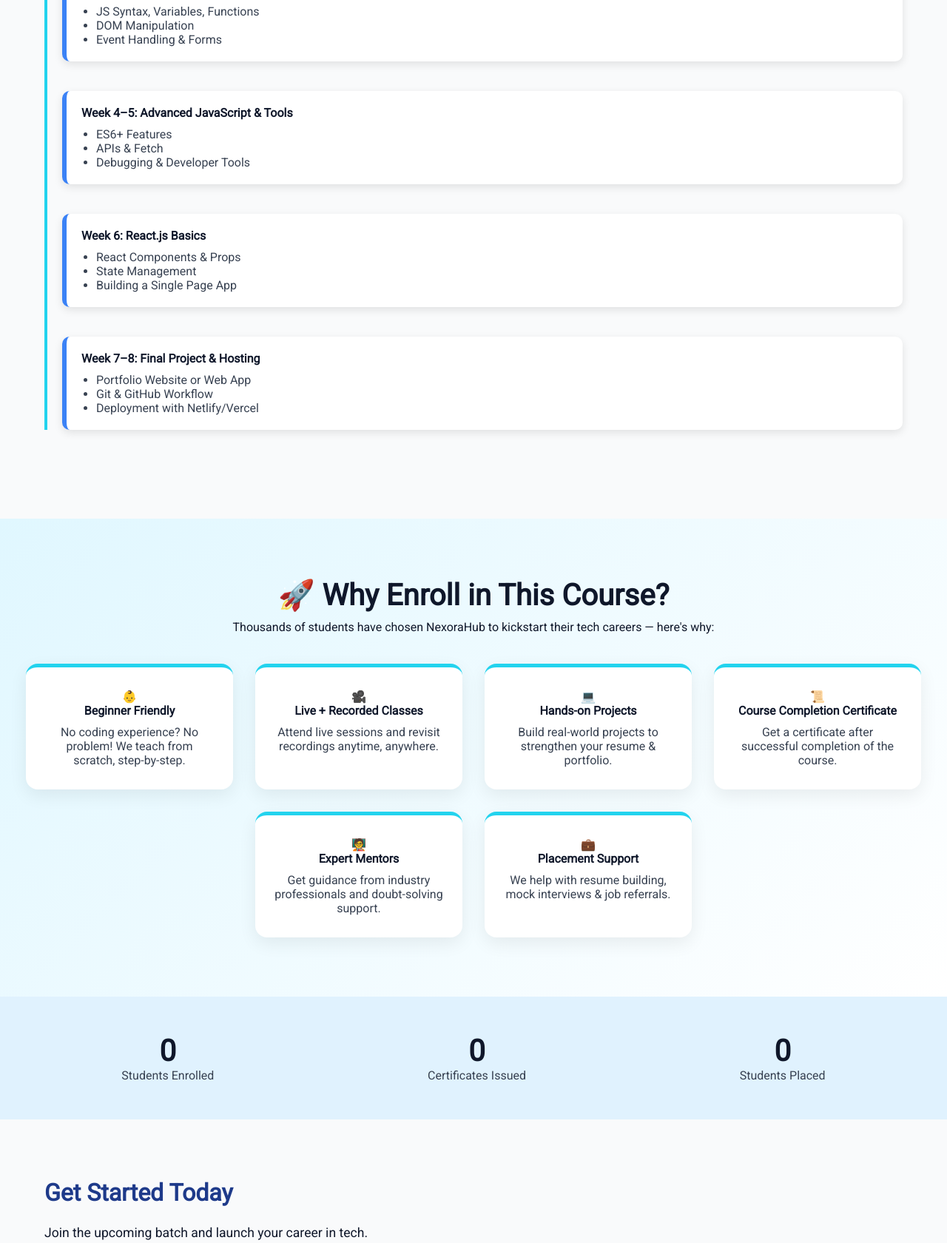
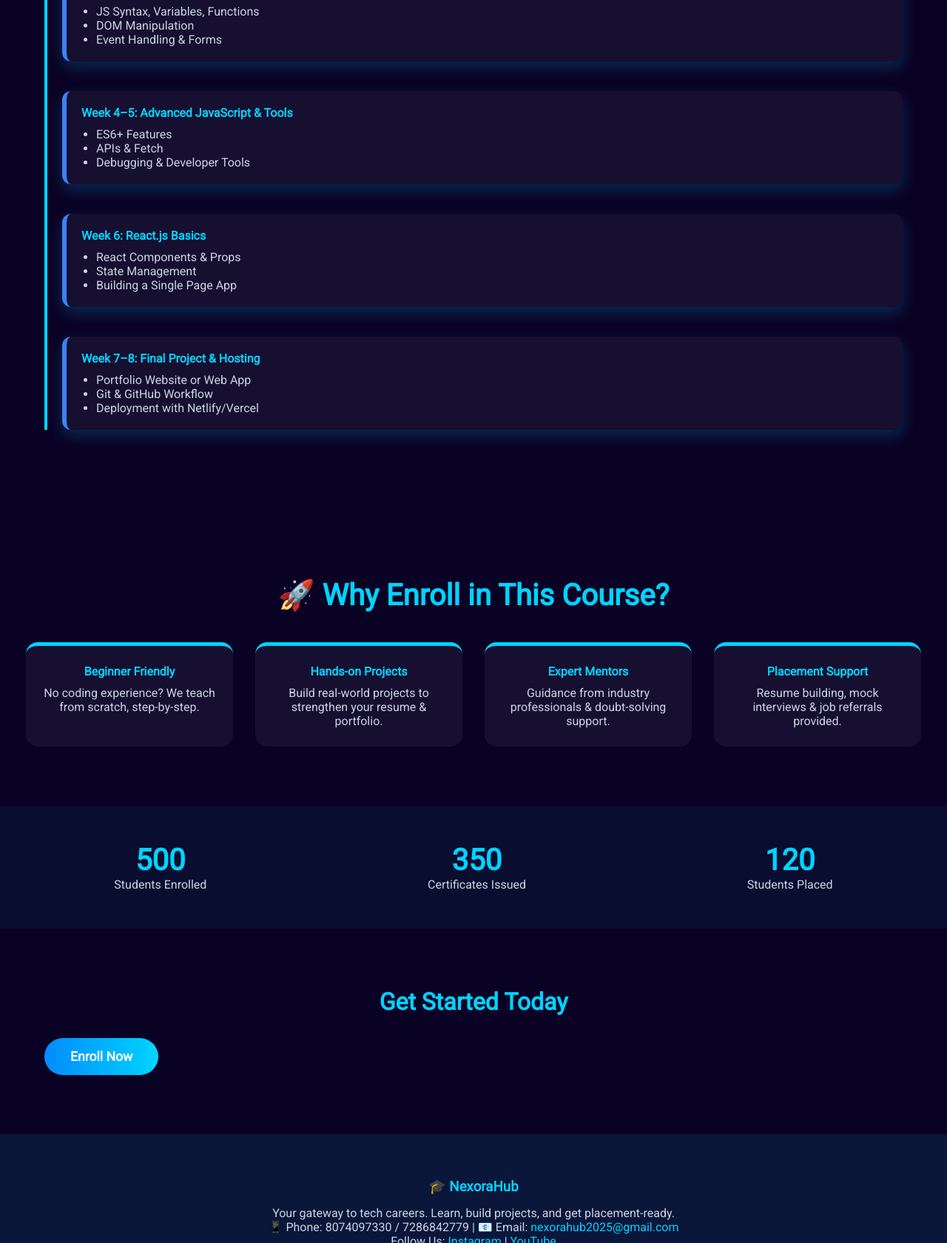
Before and after one commit to nexorahub2025/nexorahub, a plain HTML site: page pages/web-development.html in a window 1280 px wide. Shown: the part 1120-2800 px from the top of the page at 74% size. Drawn offline with Linux system fonts and the light colour scheme.

Commit message:
Update web-development.html

```diff
--- a/pages/web-development.html
+++ b/pages/web-development.html
@@ -4,7 +4,7 @@
 <head>
     <meta charset="UTF-8" />
     <meta name="viewport" content="width=device-width, initial-scale=1.0" />
-    <title>Artificial Intelligence - NexoraHub</title>
+    <title>Web Development - NexoraHub</title>
     <link href="https://fonts.googleapis.com/css2?family=Roboto&display=swap" rel="stylesheet" />
     <style>
         * {
@@ -15,55 +15,77 @@
         }
 
         body {
-            background: #f9fafb;
-            color: #0f172a;
+            background: #0a0225;
+            color: #fff;
+            scroll-behavior: smooth;
         }
 
         nav {
-            background: #0f172a;
-            color: #fff;
-            padding: 20px 40px;
             display: flex;
             justify-content: space-between;
             align-items: center;
+            padding: 15px 40px;
+            background: rgba(10, 25, 60, 0.9);
+            backdrop-filter: blur(8px);
+            position: fixed;
+            width: 100%;
+            z-index: 10;
         }
 
         nav h1 a {
-            color: #22d3ee;
+            color: #00d4ff;
+            text-decoration: none;
             font-size: 1.8rem;
-            text-decoration: none;
+            font-weight: bold;
         }
 
         nav ul {
             list-style: none;
             display: flex;
-        }
-
-        nav ul li {
-            margin-left: 20px;
+            gap: 25px;
         }
 
         nav ul li a {
-            color: white;
+            color: #fff;
             text-decoration: none;
-            font-weight: bold;
+            font-weight: 500;
+            transition: 0.3s;
+        }
+
+        nav ul li a:hover {
+            color: #00d4ff;
         }
 
         header {
             background: linear-gradient(135deg, #0F172A, #3B82F6);
-            color: white;
-            padding: 100px 20px;
             text-align: center;
+            padding: 150px 20px 100px;
         }
 
         header h2 {
-            font-size: 2.8rem;
+            font-size: 3rem;
             margin-bottom: 15px;
         }
 
         header p {
             font-size: 1.2rem;
             margin-bottom: 25px;
+        }
+
+        .enroll-button {
+            display: inline-block;
+            background: linear-gradient(90deg, #008cff, #00d4ff);
+            color: #fff;
+            padding: 15px 35px;
+            border-radius: 40px;
+            text-decoration: none;
+            font-weight: bold;
+            font-size: 1.1rem;
+            transition: transform 0.3s;
+        }
+
+        .enroll-button:hover {
+            transform: scale(1.05);
         }
 
         .section {
@@ -74,8 +96,9 @@
 
         .section h3 {
             font-size: 2rem;
-            margin-bottom: 20px;
-            color: #1e3a8a;
+            margin-bottom: 30px;
+            color: #00d4ff;
+            text-align: center;
         }
 
         .section p {
@@ -84,8 +107,9 @@
             margin-bottom: 20px;
         }
 
+        /* Timeline */
         .timeline {
-            border-left: 4px solid #22D3EE;
+            border-left: 4px solid #00d4ff;
             padding-left: 20px;
         }
 
@@ -94,27 +118,73 @@
         }
 
         .timeline-content {
-            background: #fff;
+            background: rgba(255, 255, 255, 0.05);
             padding: 20px;
             border-left: 6px solid #3B82F6;
-            border-radius: 10px;
-            box-shadow: 0 4px 12px rgba(0, 0, 0, 0.1);
+            border-radius: 12px;
+            box-shadow: 0 8px 20px rgba(0, 212, 255, 0.2);
         }
 
         .timeline-content h4 {
             margin-bottom: 10px;
-            color: #0F172A;
+            color: #00d4ff;
         }
 
         .timeline-content ul {
             padding-left: 20px;
-            color: #374151;
+            color: #cbd5e1;
         }
 
+        /* Why Enroll Cards */
+        .why-enroll {
+            text-align: center;
+            padding: 80px 20px;
+        }
+
+        .why-enroll h2 {
+            font-size: 2.5rem;
+            color: #00d4ff;
+            margin-bottom: 40px;
+        }
+
+        .enroll-cards {
+            display: flex;
+            flex-wrap: wrap;
+            gap: 30px;
+            justify-content: center;
+        }
+
+        .enroll-box {
+            background: rgba(255, 255, 255, 0.05);
+            padding: 25px 20px;
+            border-radius: 16px;
+            max-width: 280px;
+            width: 100%;
+            border-top: 5px solid #00d4ff;
+            transition: transform 0.3s, box-shadow 0.3s;
+        }
+
+        .enroll-box:hover {
+            transform: translateY(-8px);
+            box-shadow: 0 15px 30px rgba(0, 212, 255, 0.3);
+        }
+
+        .enroll-box h4 {
+            color: #00d4ff;
+            margin-bottom: 10px;
+        }
+
+        .enroll-box p {
+            color: #cbd5e1;
+        }
+
+        /* Stats */
         .stats {
             display: flex;
             justify-content: space-around;
-            background: #e0f2fe;
+            flex-wrap: wrap;
+            gap: 30px;
+            background: rgba(0, 212, 255, 0.05);
             padding: 50px 20px;
             text-align: center;
         }
@@ -122,111 +192,46 @@
         .stat {
             font-size: 2.5rem;
             font-weight: bold;
-            color: #0f172a;
+            color: #00d4ff;
         }
 
         .stat-label {
             font-size: 1rem;
-            color: #374151;
+            color: #cbd5e1;
         }
 
-        .enroll-button {
-            display: inline-block;
-            background: #3b82f6;
-            color: white;
-            padding: 15px 30px;
-            font-size: 1.1rem;
-            border-radius: 40px;
-            text-decoration: none;
-            font-weight: bold;
-            transition: 0.3s;
-        }
-
-        .enroll-button:hover {
-            background: #2563eb;
-        }
-
-        .why-enroll {
-            background: linear-gradient(135deg, #e0f7ff, #ffffff);
-            padding: 80px 20px;
+        /* Footer */
+        footer {
+            background: rgba(10, 25, 60, 0.9);
+            color: #cbd5e1;
+            padding: 60px 20px 30px;
             text-align: center;
         }
 
-        .why-enroll h2 {
-            font-size: 2.5rem;
-            color: #0F172A;
-            margin-bottom: 10px;
-        }
-
-        .enroll-cards {
-            display: flex;
-            flex-wrap: wrap;
-            gap: 30px;
-            justify-content: center;
-            margin-top: 40px;
-        }
-
-        .enroll-box {
-            background-color: #fff;
-            border-radius: 16px;
-            box-shadow: 0 8px 25px rgba(0, 0, 0, 0.07);
-            padding: 30px 25px;
-            max-width: 280px;
-            width: 100%;
-            border-top: 5px solid #22D3EE;
-            transition: transform 0.3s ease;
-        }
-
-        .enroll-box:hover {
-            transform: translateY(-8px);
-        }
-
-        .enroll-box h4 {
-            color: #0f172a;
-            margin-bottom: 10px;
-        }
-
-        .enroll-box p {
-            color: #374151;
-        }
-
-        footer {
-            background: #0f172a;
-            color: white;
-            padding: 40px 20px;
-            text-align: center;
-        }
-
-        footer h4 {
-            color: #22d3ee;
+        footer h3 {
+            color: #00d4ff;
+            margin-bottom: 15px;
         }
 
         footer a {
-            color: #22d3ee;
+            color: #00d4ff;
             text-decoration: none;
         }
 
-        .counter {
-            transition: all 0.3s ease-in-out;
-        }
+        /* Responsive */
+        @media (max-width: 768px) {
+            nav ul {
+                flex-direction: column;
+                gap: 10px;
+            }
 
-        @media (max-width: 768px) {
             .stats {
                 flex-direction: column;
-                gap: 30px;
             }
 
             .enroll-cards {
                 flex-direction: column;
                 align-items: center;
-            }
-
-            nav ul {
-                flex-direction: column;
-            }
-
-            nav ul li {
-                margin: 10px 0;
             }
         }
     </style>
@@ -244,29 +249,22 @@
         </ul>
     </nav>
 
-
     <!-- Header -->
     <header>
         <h2>Web Development</h2>
-        <p>Learn how to build responsive and dynamic websites using HTML, CSS, JavaScript, and modern frameworks like
-            React.</p>
+        <p>Learn how to build responsive and dynamic websites using HTML, CSS, JavaScript, and React.</p>
         <a href="https://forms.gle/6HzSEGUuzdB5tBwP9" class="enroll-button">Enroll Now</a>
     </header>
-
-
 
     <!-- Overview -->
     <section class="section" id="overview">
         <h3>Course Overview</h3>
         <p>
             The <strong>Web Development</strong> course equips you with the skills to design and build interactive,
-            responsive websites from scratch.
-            You’ll learn core technologies like HTML, CSS, and JavaScript, and progress to modern frameworks like React.
-            Through hands-on projects and guided mentorship, you'll gain real-world experience and become confident in
-            full-stack web development.
+            responsive websites from scratch. You’ll learn HTML, CSS, and JavaScript, and progress to modern frameworks
+            like React. Hands-on projects and guided mentorship will make you confident in full-stack web development.
         </p>
     </section>
-
 
     <!-- Curriculum -->
     <section class="section" id="curriculum">
@@ -325,44 +323,25 @@
         </div>
     </section>
 
-
-
     <!-- Why Enroll -->
     <section class="why-enroll">
         <h2>🚀 Why Enroll in This Course?</h2>
-        <p class="section-subtitle">Thousands of students have chosen NexoraHub to kickstart their tech careers —
-            here's
-            why:</p>
         <div class="enroll-cards">
             <div class="enroll-box">
-                <div class="icon">👶</div>
                 <h4>Beginner Friendly</h4>
-                <p>No coding experience? No problem! We teach from scratch, step-by-step.</p>
+                <p>No coding experience? We teach from scratch, step-by-step.</p>
             </div>
             <div class="enroll-box">
-                <div class="icon">🎥</div>
-                <h4>Live + Recorded Classes</h4>
-                <p>Attend live sessions and revisit recordings anytime, anywhere.</p>
-            </div>
-            <div class="enroll-box">
-                <div class="icon">💻</div>
                 <h4>Hands-on Projects</h4>
                 <p>Build real-world projects to strengthen your resume & portfolio.</p>
             </div>
             <div class="enroll-box">
-                <div class="icon">📜</div>
-                <h4>Course Completion Certificate</h4>
-                <p>Get a certificate after successful completion of the course.</p>
+                <h4>Expert Mentors</h4>
+                <p>Guidance from industry professionals & doubt-solving support.</p>
             </div>
             <div class="enroll-box">
-                <div class="icon">🧑‍🏫</div>
-                <h4>Expert Mentors</h4>
-                <p>Get guidance from industry professionals and doubt-solving support.</p>
-            </div>
-            <div class="enroll-box">
-                <div class="icon">💼</div>
                 <h4>Placement Support</h4>
-                <p>We help with resume building, mock interviews & job referrals.</p>
+                <p>Resume building, mock interviews & job referrals provided.</p>
             </div>
         </div>
     </section>
@@ -370,15 +349,15 @@
     <!-- Stats -->
     <section class="stats">
         <div>
-            <div class="stat counter" data-target="00">0</div>
+            <div class="stat counter" data-target="500">0</div>
             <div class="stat-label">Students Enrolled</div>
         </div>
         <div>
-            <div class="stat counter" data-target="00">0</div>
+            <div class="stat counter" data-target="350">0</div>
             <div class="stat-label">Certificates Issued</div>
         </div>
         <div>
-            <div class="stat counter" data-target="00">0</div>
+            <div class="stat counter" data-target="120">0</div>
             <div class="stat-label">Students Placed</div>
         </div>
     </section>
@@ -386,77 +365,32 @@
     <!-- Enroll -->
     <section class="section" id="enroll">
         <h3>Get Started Today</h3>
-        <p>Join the upcoming batch and launch your career in tech.</p>
         <a href="https://forms.gle/6HzSEGUuzdB5tBwP9" class="enroll-button">Enroll Now</a>
     </section>
 
     <!-- Footer -->
-    <footer
-        style="background: linear-gradient(to right, #0f172a, #1e3a8a); color: #ffffff; font-family: 'Roboto', sans-serif; padding: 60px 20px 30px;">
-
-        <div
-            style="max-width: 1200px; margin: auto; display: flex; flex-wrap: wrap; gap: 40px; justify-content: space-between; align-items: flex-start;">
-
-            <!-- 🎓 About NexoraHub -->
-            <div style="flex: 1 1 280px;">
-                <h3 style="color: #22D3EE; font-size: 1.8em; margin-bottom: 15px;">🎓 NexoraHub</h3>
-                <p style="font-size: 1.05em; line-height: 1.7;">
-                    Your gateway to future tech careers. Learn from experts, build real projects, and get
-                    placement-ready with practical tech skills.
-                </p>
-            </div>
-
-            <!-- 📈 Placement Highlights -->
-            <div style="flex: 1 1 220px;">
-                <h3 style="color: #22D3EE; font-size: 1.8em; margin-bottom: 15px;">📈 Placement Highlights</h3>
-                <!---- <ul style="list-style: none; padding: 0; font-size: 1.05em; line-height: 2;">
-                    <li>✅ 0+ Students Placed</li>
-                    <li>🎯 0% Success Rate</li>
-                    <li>💼 MNC & Startups</li>-->
-                <li>📜 Industry Certification</li>
-                </ul>
-            </div>
-
-            <!-- 📞 Contact Info -->
-            <div style="flex: 1 1 200px;">
-                <h3 style="color: #22D3EE; font-size: 1.8em; margin-bottom: 15px;">📞 Contact Us</h3>
-                <p style="margin: 10px 0;">📱 <strong>Phone:</strong><br>8074097330 / 7286842779</p>
-                <p>📧 <strong>Email:</strong><br><a href="mailto:nexorahub2025@gmail.com"
-                        style="color: #f3f4f6; text-decoration: none;">nexorahub2025@gmail.com</a></p>
-            </div>
-
-            <!-- 📲 Social Media -->
-            <div style="flex: 1 1 180px;">
-                <h3 style="color: #22D3EE; font-size: 1.8em; margin-bottom: 15px;">📲 Follow Us</h3>
-                <a href="https://www.instagram.com/_nexorahub_/profilecard/?igsh=YWN1MWJiNGEzbDA2" target="_blank"
-                    style="display: block; margin-bottom: 8px; color: #f9fafb; text-decoration: none;">📷 Instagram</a>
-                <a href="https://youtube.com/@knowledge_knocks1?si=oEB4-2BWYy8uxoKK" target="_blank"
-                    style="display: block; margin-bottom: 8px; color: #f9fafb; text-decoration: none;">▶️ YouTube</a>
-            </div>
-
-        </div>
-
-        <!-- 👇 Divider -->
-        <div
-            style="border-top: 1px solid #334155; margin-top: 40px; padding-top: 20px; text-align: center; color: #cbd5e1; font-size: 0.95em;">
-            &copy; 2025 <strong>NexoraHub</strong> | Learn. Build. Grow. 🚀
-        </div>
-
+    <footer>
+        <h3>🎓 NexoraHub</h3>
+        <p>Your gateway to tech careers. Learn, build projects, and get placement-ready.</p>
+        <p>📱 Phone: 8074097330 / 7286842779 | 📧 Email: <a
+                href="mailto:nexorahub2025@gmail.com">nexorahub2025@gmail.com</a></p>
+        <p>Follow Us:
+            <a href="https://www.instagram.com/_nexorahub_/" target="_blank">Instagram</a> |
+            <a href="https://youtube.com/@knowledge_knocks1" target="_blank">YouTube</a>
+        </p>
+        <p>&copy; 2025 NexoraHub | Learn. Build. Grow. 🚀</p>
     </footer>
 
-
-    <!-- JavaScript -->
+    <!-- JS Counter -->
     <script>
         const counters = document.querySelectorAll('.counter');
         const speed = 200;
-
         const animateCounters = () => {
             counters.forEach(counter => {
                 const updateCount = () => {
                     const target = +counter.getAttribute('data-target');
                     const count = +counter.innerText;
                     const increment = target / speed;
-
                     if (count < target) {
                         counter.innerText = Math.ceil(count + increment);
                         setTimeout(updateCount, 10);
@@ -467,7 +401,6 @@
                 updateCount();
             });
         };
-
         const statsSection = document.querySelector('.stats');
         if (statsSection) {
             const observer = new IntersectionObserver(entries => {
@@ -478,7 +411,6 @@
                     }
                 });
             }, { threshold: 0.4 });
-
             observer.observe(statsSection);
         }
     </script>
```
